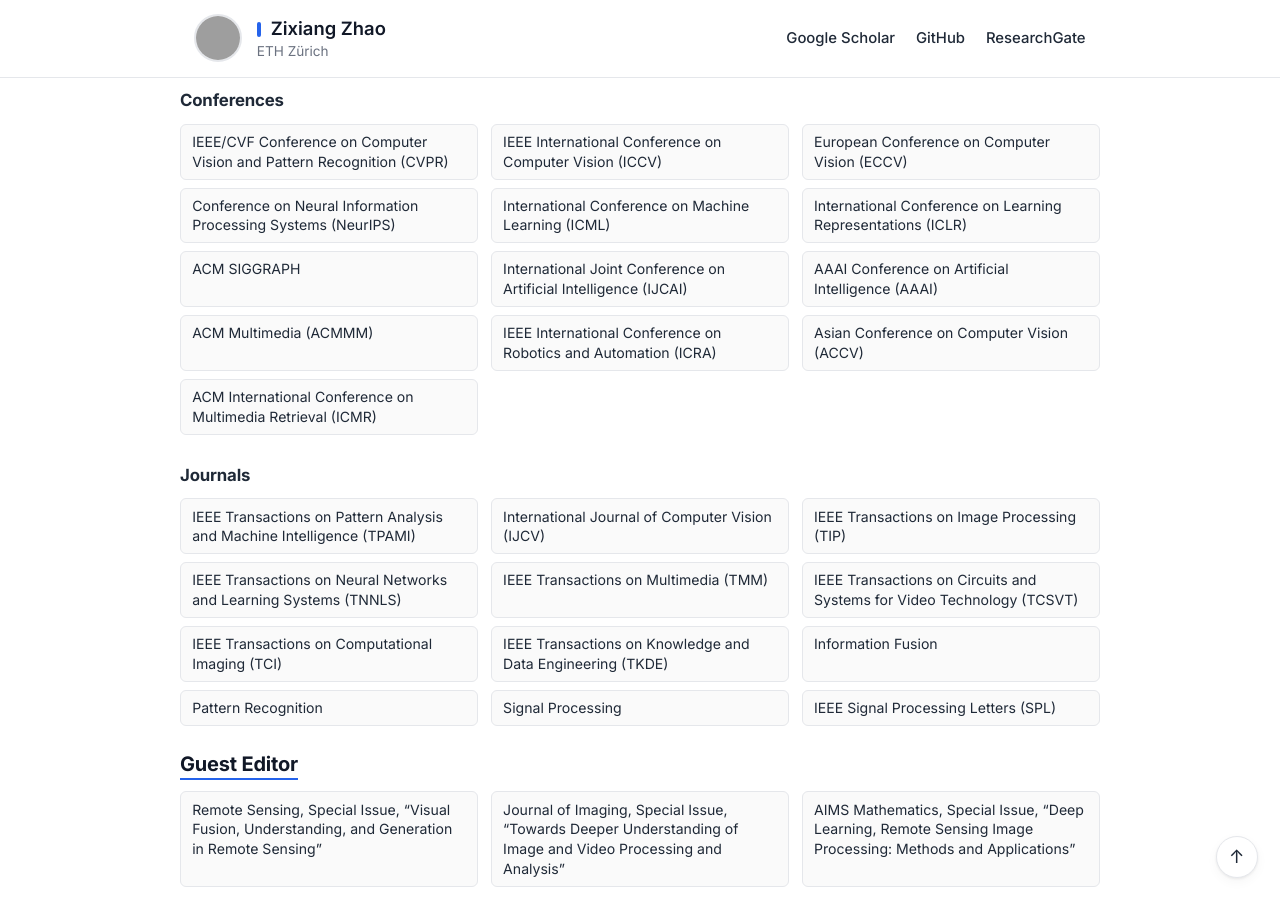
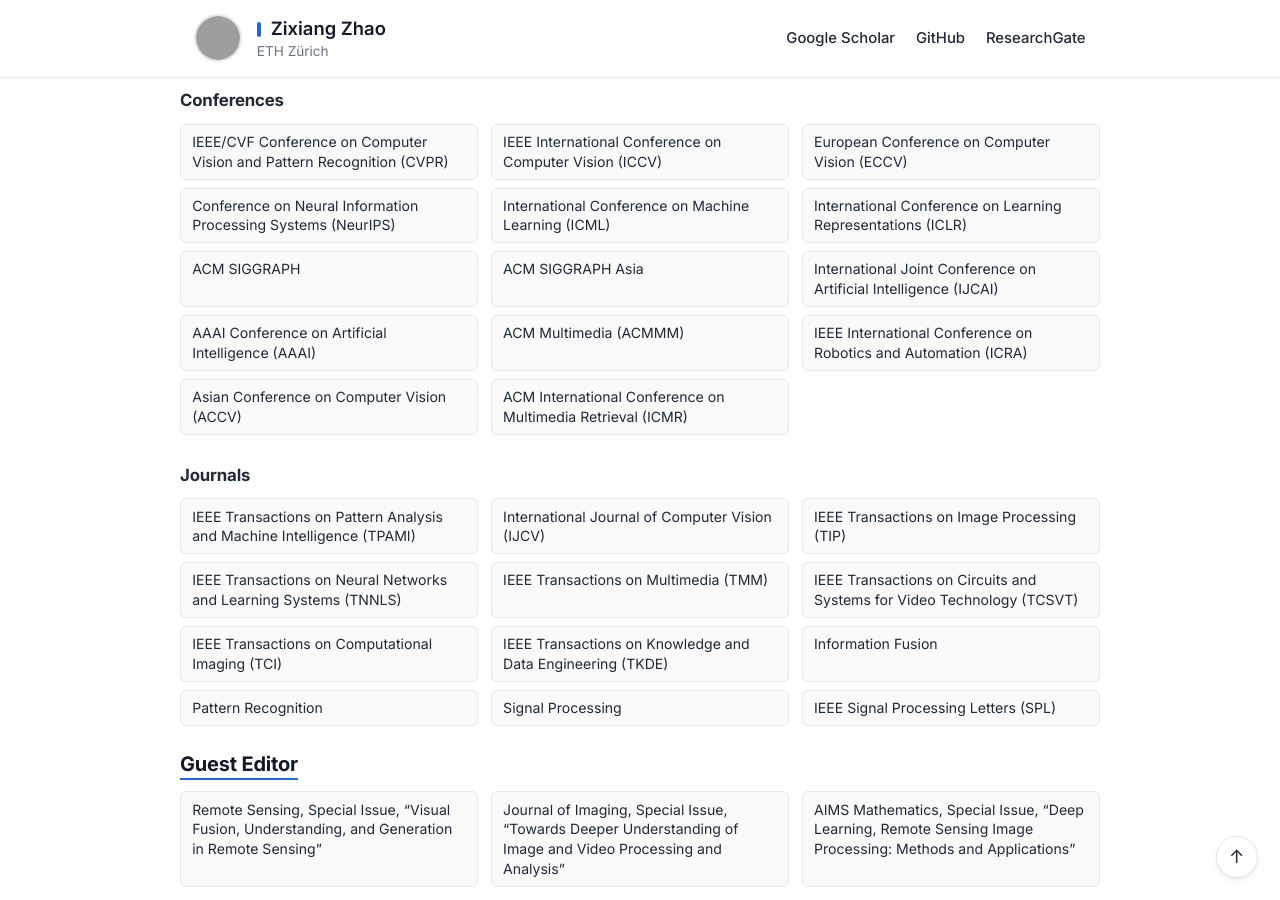
Before and after one commit to Zhaozixiang1228/Zhaozixiang1228.github.io, a Jekyll site: the page built from index.md, in a window 1280 px wide and 900 px high, scrolled down 9219 px. Built offline with Jekyll 4.4.1, drawn with Linux system fonts in a browser that asks for light colours; our own code applies the rules of GitHub Pages for plain Markdown files; grey boxes are pictures that could not be loaded.

Commit message:
Update index.md

```diff
--- a/index.md
+++ b/index.md
@@ -326,6 +326,7 @@
 * International Conference on Machine Learning (ICML)
 * International Conference on Learning Representations (ICLR)
 * ACM SIGGRAPH
+* ACM SIGGRAPH Asia
 * International Joint Conference on Artificial Intelligence (IJCAI)
 * AAAI Conference on Artificial Intelligence (AAAI)
 * ACM Multimedia (ACMMM)
```
